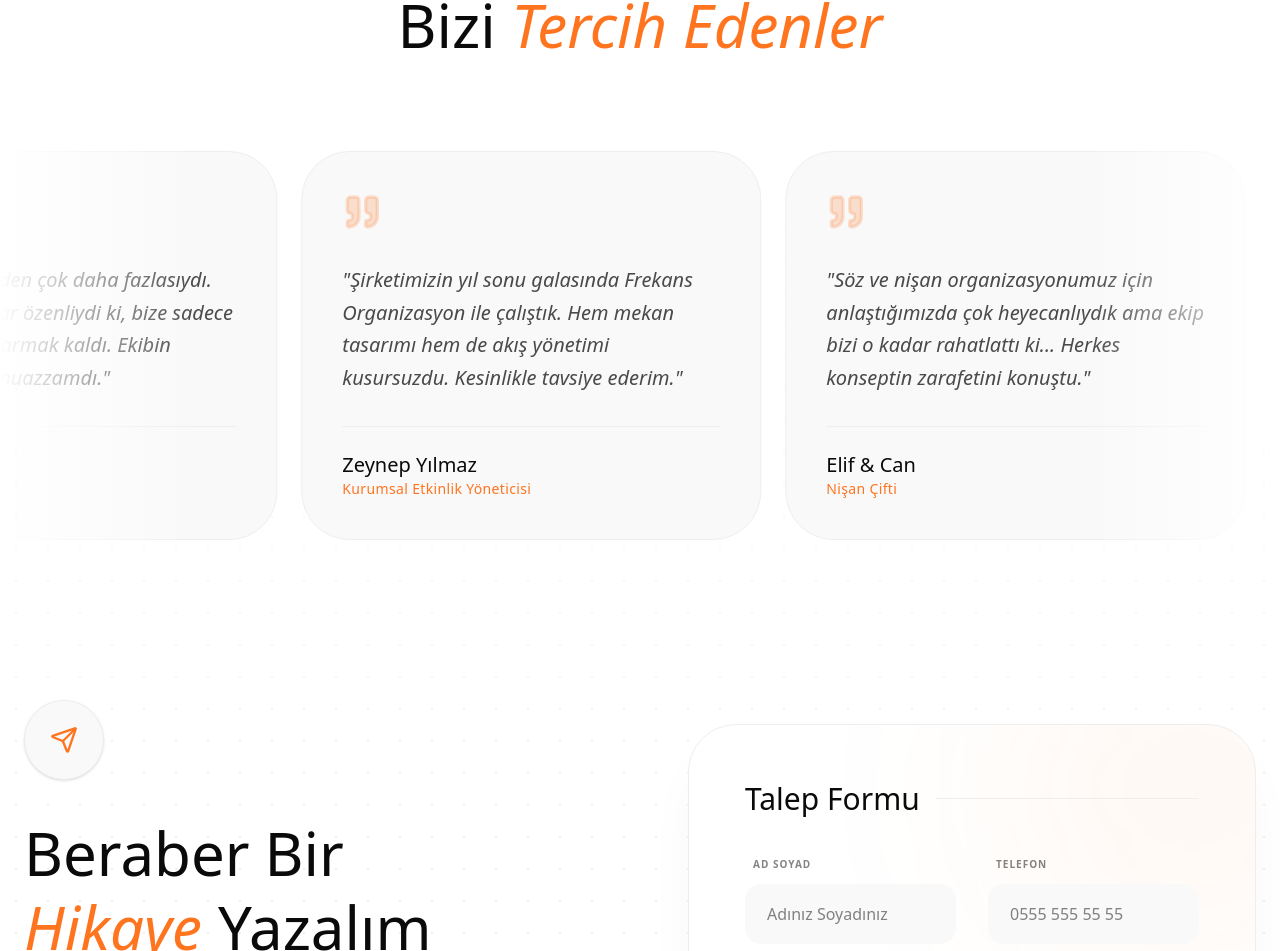
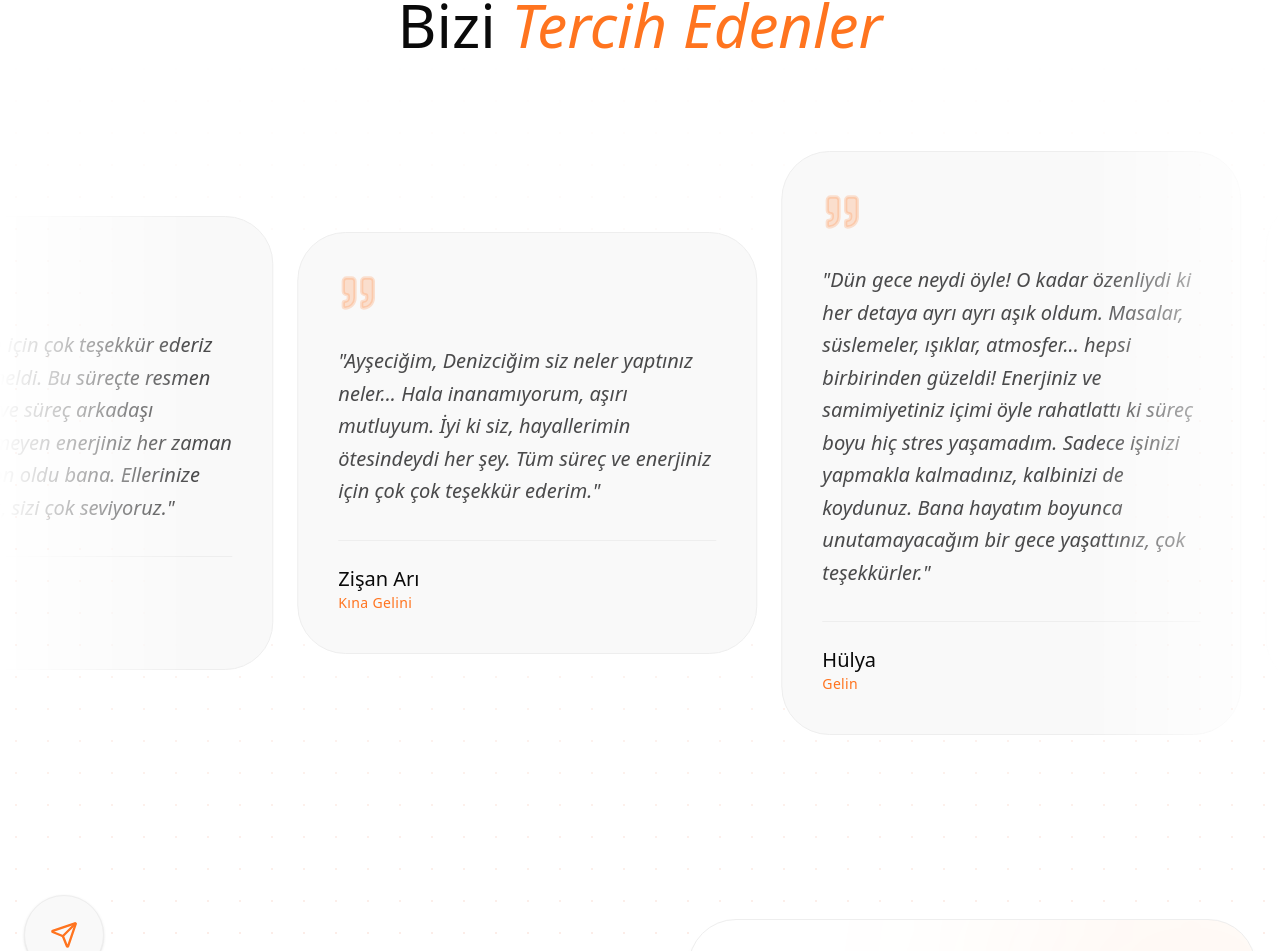
Before and after one commit to scaive-digital/frekansorganizasyon, a Next.js app: page /contact in a window 1280 px wide. Shown: the part 987-1938 px from the top of the page. Built offline with nearby package versions, Linux system fonts and the light colour scheme; a web font is replaced by a local one.

Commit message:
feat(content): integrate real customer testimonials replacing placeholders

```diff
--- a/src/data/testimonials.ts
+++ b/src/data/testimonials.ts
@@ -8,32 +8,32 @@ export interface Testimonial {
 export const testimonials: Testimonial[] = [
     {
         id: "t1",
-        name: "Ayşe & Burak",
-        role: "Düğün Çifti",
-        content: "Hayal ettiğimizden çok daha fazlasıydı. Her detay o kadar özenliydi ki, bize sadece o anın tadını çıkarmak kaldı. Ekibin profesyonelliği muazzamdı."
+        name: "Sümeyye",
+        role: "Düğün Gelini",
+        content: "Ayşe hanım dün için çok teşekkür ederiz her şey mükemmeldi. Bu süreçte resmen bana danışman ve süreç arkadaşı oldunuz. Hiç bitmeyen enerjiniz her zaman moral motivasyon oldu bana. Ellerinize emeğinize sağlık, sizi çok seviyoruz."
     },
     {
         id: "t2",
-        name: "Zeynep Yılmaz",
-        role: "Kurumsal Etkinlik Yöneticisi",
-        content: "Şirketimizin yıl sonu galasında Frekans Organizasyon ile çalıştık. Hem mekan tasarımı hem de akış yönetimi kusursuzdu. Kesinlikle tavsiye ederim."
+        name: "Zişan Arı",
+        role: "Kına Gelini",
+        content: "Ayşeciğim, Denizciğim siz neler yaptınız neler... Hala inanamıyorum, aşırı mutluyum. İyi ki siz, hayallerimin ötesindeydi her şey. Tüm süreç ve enerjiniz için çok çok teşekkür ederim."
     },
     {
         id: "t3",
-        name: "Elif & Can",
-        role: "Nişan Çifti",
-        content: "Söz ve nişan organizasyonumuz için anlaştığımızda çok heyecanlıydık ama ekip bizi o kadar rahatlattı ki... Herkes konseptin zarafetini konuştu."
+        name: "Hülya",
+        role: "Gelin",
+        content: "Dün gece neydi öyle! O kadar özenliydi ki her detaya ayrı ayrı aşık oldum. Masalar, süslemeler, ışıklar, atmosfer... hepsi birbirinden güzeldi! Enerjiniz ve samimiyetiniz içimi öyle rahatlattı ki süreç boyu hiç stres yaşamadım. Sadece işinizi yapmakla kalmadınız, kalbinizi de koydunuz. Bana hayatım boyunca unutamayacağım bir gece yaşattınız, çok teşekkürler."
     },
     {
         id: "t4",
-        name: "Merve Çelik",
-        role: "Kına Gecesi Gelin Adayı",
-        content: "Geleneksel motifleri bu kadar modern ve şık bir şekilde harmanlamaları tek kelimeyle harikaydı. Unutulmaz bir gece yaşadık."
+        name: "Betül",
+        role: "Gelin",
+        content: "Ayşe hanım, Deniz hanım, her şey o kadar güzel ve kusursuzdu ki, bu özel günümüzü unutulmaz kıldığınız için size gönülden teşekkür ederim. Detaylara gösterdiğiniz özen, güler yüzünüz ve profesyonelliğinizle her şeyi bizim yerimize düşünüp hayal ettiğimizden bile güzel hale getirdiniz."
     },
     {
         id: "t5",
-        name: "Buse & Kerem",
-        role: "Düğün Çifti",
-        content: "Kusursuz planlama, güler yüzlü ekip ve vizyoner tasarım anlayışı... En mutlu günümüzü bir masala dönüştürdükleri için minnettarız."
+        name: "Basel",
+        role: "Düğün Sahibi",
+        content: "Dünkü muhteşem organizasyon ve verdiğiniz emekler için hepinize teşekkür ederiz. Gerçekten her şey kusursuzdu. Günümüzü unutulmaz kılmak için gösterdiğiniz çaba bizim için çok değerliydi. Tüm misafirlerimiz geceyi büyük bir mutlulukla ve keyifle geçirdi. Emeğinize, ilginize ve desteğinize minnettarız."
     },
 ];
```
